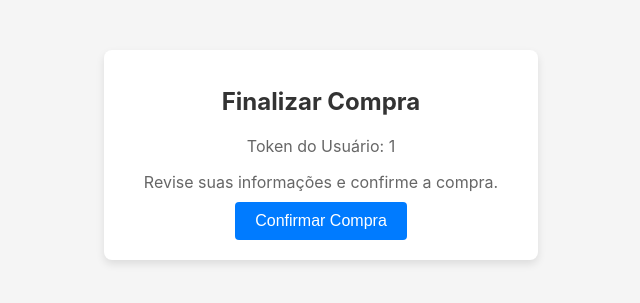
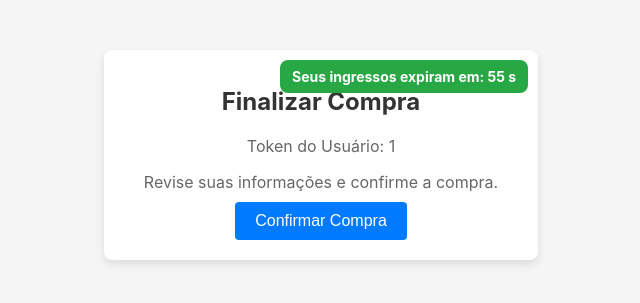
Before and after one commit to gabrielmaurici/eventim-simulation, a React (Create React App) app in the folder front-end/: page /buy-tickets/1/1 in a window 1280 px wide. Shown: the part 245-548 px from the top of the page, without its empty margins (319-959 px from the left). Built offline with nearby package versions, Linux system fonts and the light colour scheme; the HTML template or start-up script is replaced by a standard one.

Commit message:
add timer expiração dos ingressos

```diff
--- a/front-end/src/pages/BuyTickets/BuyTickets.css
+++ b/front-end/src/pages/BuyTickets/BuyTickets.css
@@ -7,6 +7,7 @@
 }
 
 .buy-tickets-container {
+  position: relative;
   background-color: #fff;
   padding: 20px 40px;
   border-radius: 8px;
@@ -39,3 +40,16 @@
 .buy-tickets-container button:hover {
   background-color: #0056b3;
 }
+
+.timer-box {
+  position: absolute;
+  top: 10px;
+  right: 10px;
+  padding: 8px 12px;
+  font-size: 14px;
+  font-weight: bold;
+  color: white;
+  background-color: #28a745;
+  border-radius: 8px;
+  text-align: center;
+}
--- a/front-end/src/pages/BuyTickets/BuyTickets.tsx
+++ b/front-end/src/pages/BuyTickets/BuyTickets.tsx
@@ -1,4 +1,4 @@
-import React, { useState } from 'react';
+import React, { useEffect, useState } from 'react';
 import { useNavigate, useParams } from 'react-router-dom';
 import eventimSimulationApi from '../../services/eventim-simulaiton-api';
 import TicketsModal from '../../components/TicketsModal/TicketsModal';
@@ -19,10 +19,24 @@ interface Ticket {
 }
 
 const BuyTickets: React.FC = () => {
-  const navigate = useNavigate()
+  const navigate = useNavigate();
   const { userToken } = useParams<{ userToken: string }>();
   const { eventId } = useParams<{ eventId: string }>();
   const [tickets, setTickets] = useState<Ticket[] | null>(null);
+  const [timeLeft, setTimeLeft] = useState(60);
+
+  useEffect(() => {
+    if (timeLeft <= 0) {
+      alert("O tempo para finalizar a compra expirou.");
+      navigate('/');
+    }
+
+    const timer = setInterval(() => {
+      setTimeLeft((prevTime) => prevTime - 1);
+    }, 1000);
+
+    return () => clearInterval(timer);
+  }, [timeLeft, navigate]);
 
   const handleConfirmPurchase = async () => {
     try {
@@ -49,6 +63,7 @@ const BuyTickets: React.FC = () => {
   return (
     <div className="buy-tickets-page">
       <div className="buy-tickets-container">
+        <div className="timer-box">Seus ingressos expiram em: {timeLeft} s</div>
         <h1>Finalizar Compra</h1>
         <p>Token do Usuário: {userToken}</p>
         <p>Revise suas informações e confirme a compra.</p>
```
Lines whose indentation alone changed are shown as unchanged.
